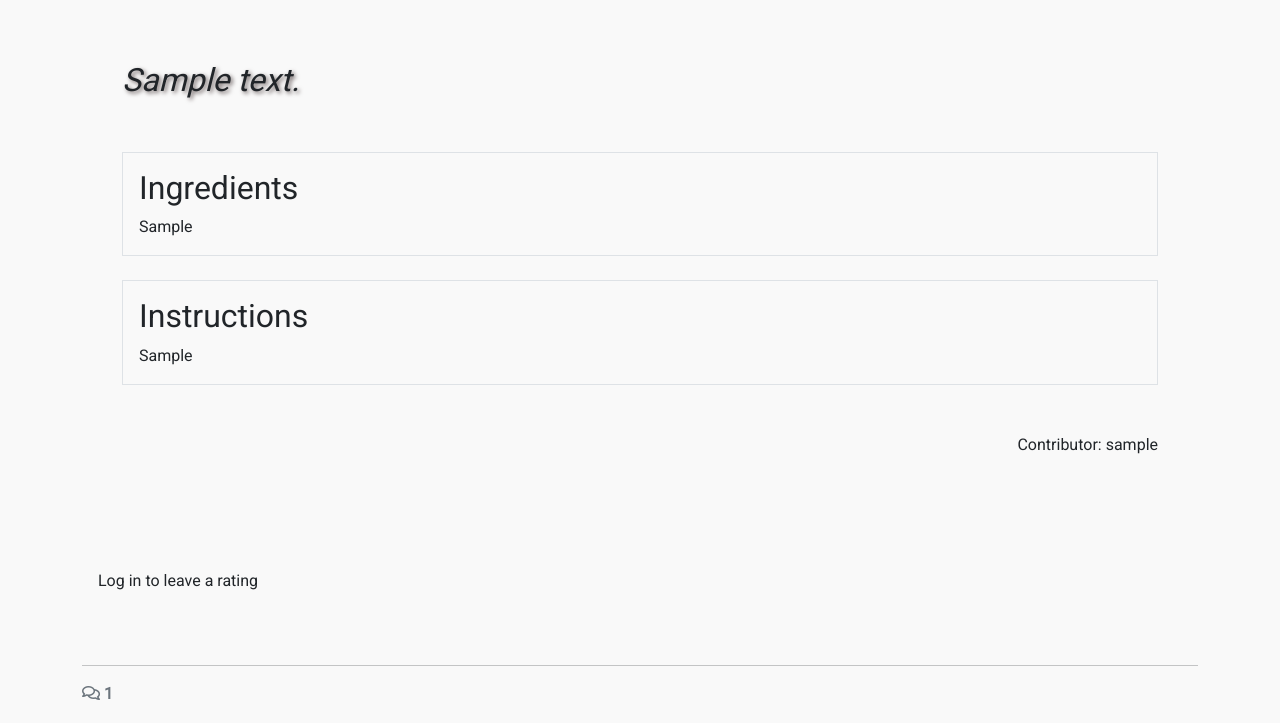
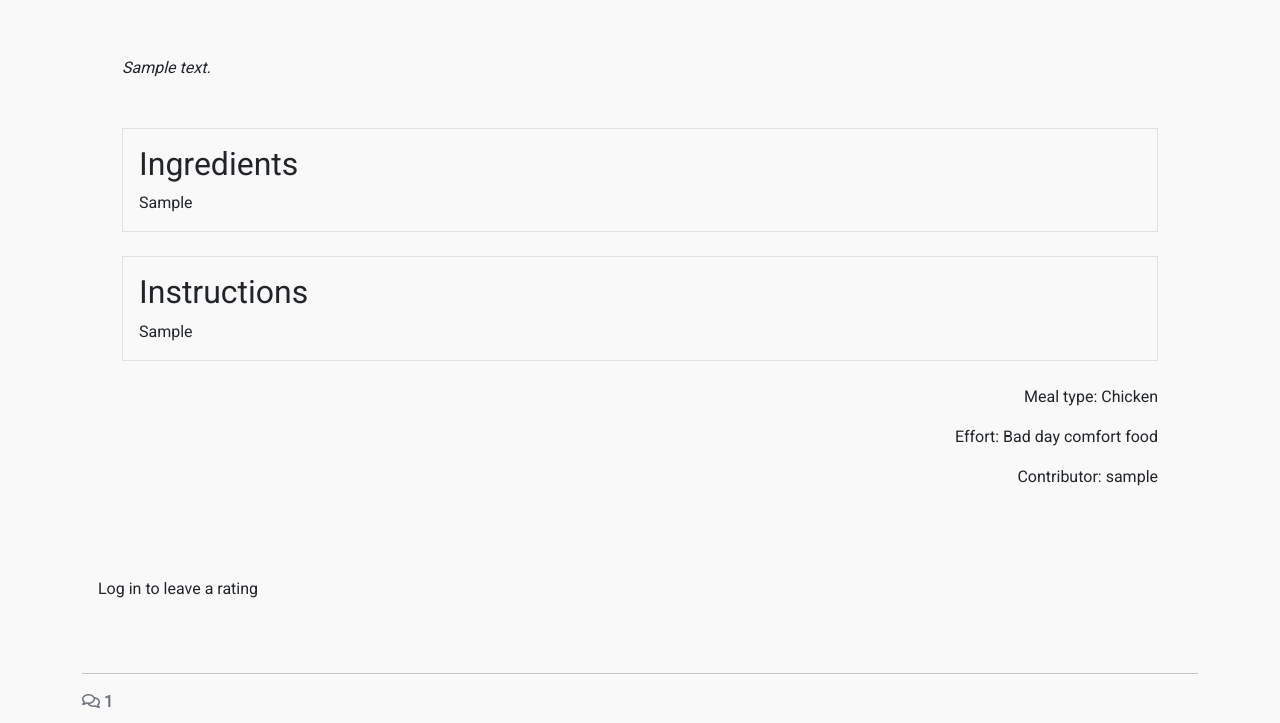
Before and after one commit to aslinedvinsson/FoolProoFlavors-recipe-blog, a Django app: a page that uses blog/templates/blog/recipepost_detail.html in a window 1280 px wide. Shown: the part 738-1461 px from the top of the page. Run offline with Django 4.2, Linux system fonts and the light colour scheme; tables that the repository leaves empty hold one stand-in row (values such as "Sample post"); some libraries are stand-ins or nearby versions.

Commit message:
Add italic to excerpt and add meal type and effort on the recipepost_detail.html

```diff
--- a/blog/templates/blog/recipepost_detail.html
+++ b/blog/templates/blog/recipepost_detail.html
@@ -46,7 +46,7 @@
     <div class="col card mb-4  mt-3 left  top">
       <div class="card-body">
         <!-- The recipepost content inside the card-text. -->
-        <div class="recipepost-excerpt p-4">{{ recipepost.excerpt | safe }}</div>
+        <div class="p-4 fst-italic">{{ recipepost.excerpt | safe }}</div>
         <article class="card-text">
           <div class="container mt-4">
             <div class="border p-3">
@@ -61,7 +61,11 @@
             </div>
           </div>
           <br>
-          <p class="recipepost-contributor p-4 text-end">Contributor:
+          <p class="text-end pe-4">Meal type:
+            {{ recipepost.get_meal_type_display | safe }}</p>
+          <p class="text-end pe-4">Effort:
+            {{ recipepost.get_effort_display | safe }}</p>
+          <p class="text-end pe-4">Contributor:
             {{ recipepost.user }}</p>
         </article>
       </div>
```
